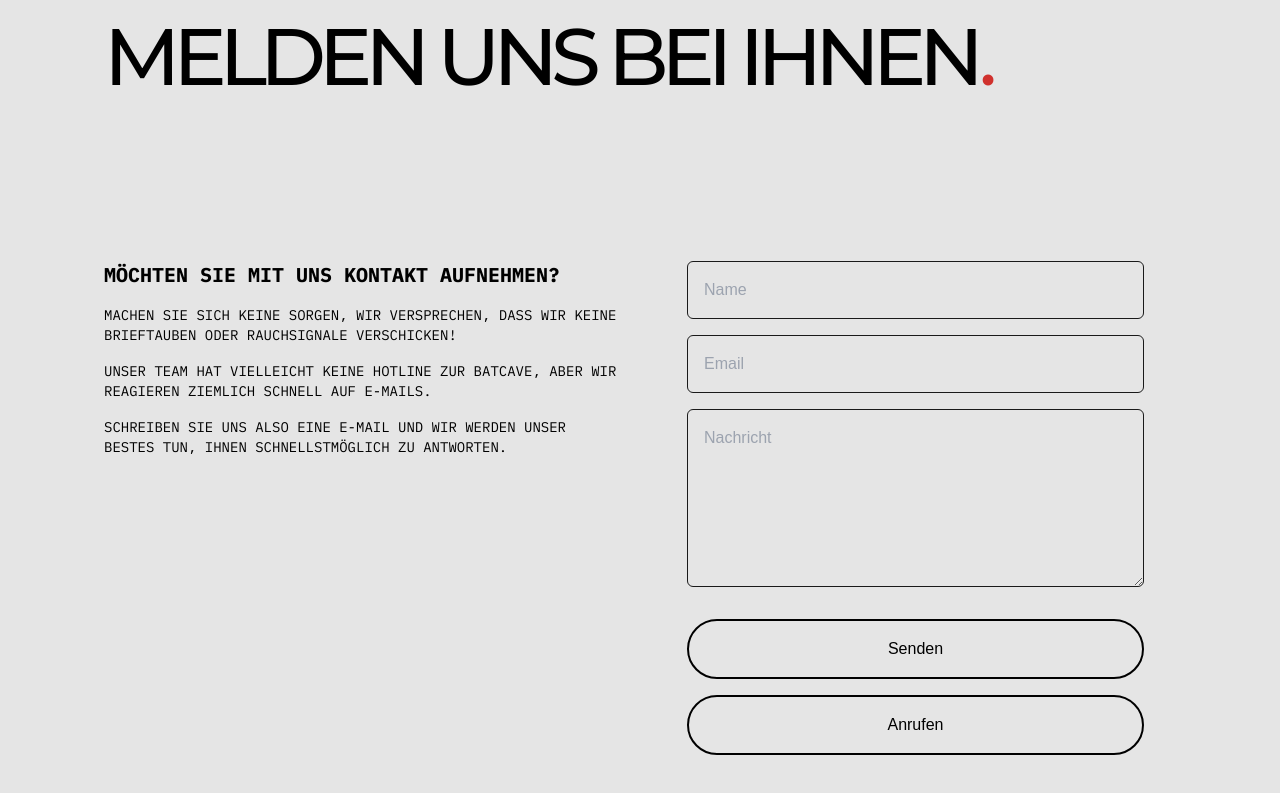
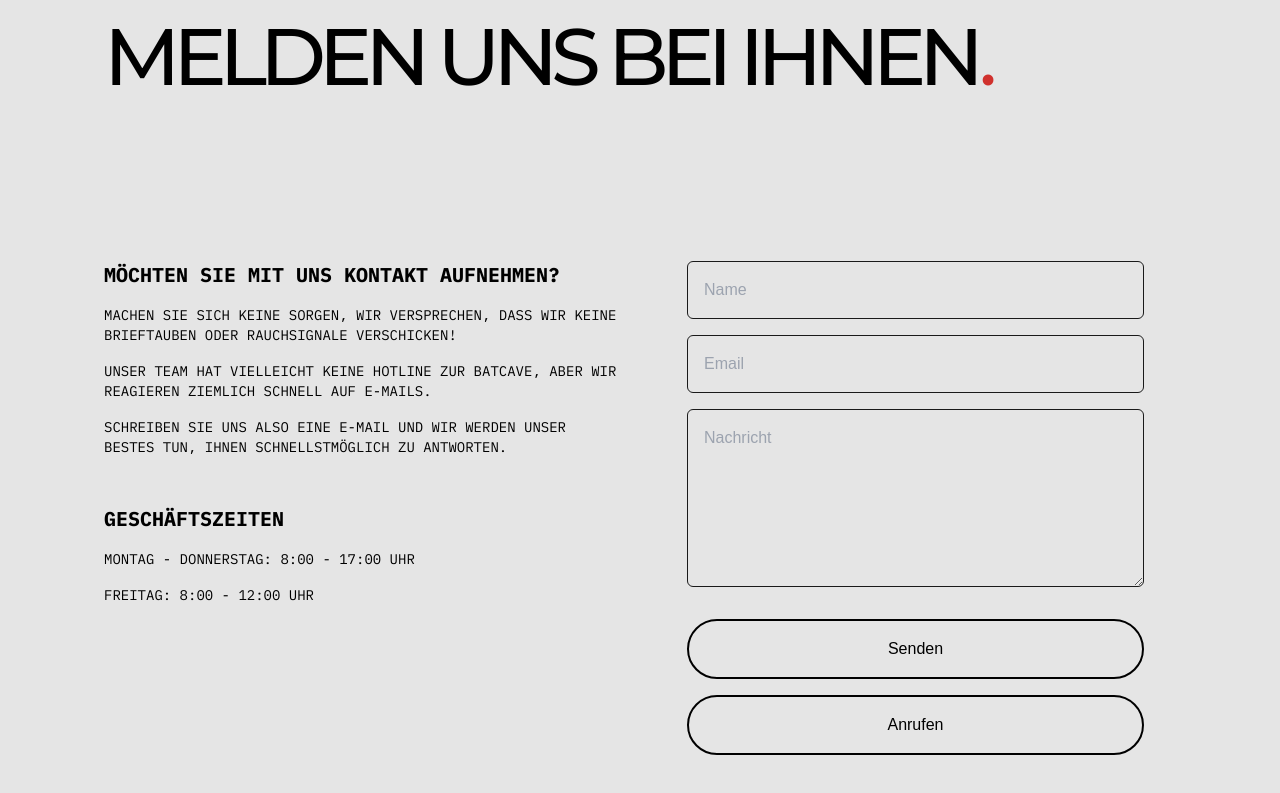
Before and after one commit to KaeSaro/ConstructaBau, a Next.js app: page /kontakt in a window 1280 px wide. Shown: the part 401-1194 px from the top of the page. Built offline with nearby package versions, Linux system fonts and the light colour scheme.

Commit message:
geschaeftszeiten

```diff
--- a/app/kontakt/page.js
+++ b/app/kontakt/page.js
@@ -19,7 +19,6 @@ export default function Kontakt() {
 
         {/* Flexbox für Desktop: Text und Formular nebeneinander */}
         <div className="flex flex-col md:flex-row space-y-8 md:space-y-0 md:space-x-8 mt-32">
-          {/* Text links */}
           <div className="w-full md:w-1/2 flex flex-col space-y-4 md:pt-8">
             <h2 className="text-xl font-bold font-['IBM_Plex_Mono',_sans-serif] text-black uppercase">
               MÖCHTEN SIE MIT UNS KONTAKT AUFNEHMEN?
@@ -33,6 +32,20 @@ export default function Kontakt() {
             <p className="text-sm text-black font-['IBM_Plex_Mono',_sans-serif] uppercase">
               Schreiben Sie uns also eine E-Mail und wir werden unser Bestes tun, Ihnen Schnellstmöglich zu antworten.
             </p>
+
+            <div className="pt-8">
+              {' '}
+              {/* Zusätzlicher Wrapper mit Padding */}
+              <h3 className="text-xl font-bold font-['IBM_Plex_Mono',_sans-serif] text-black uppercase">
+                Geschäftszeiten
+              </h3>
+              <p className="text-sm text-black font-['IBM_Plex_Mono',_sans-serif] uppercase mt-4">
+                Montag - Donnerstag: 8:00 - 17:00 Uhr
+              </p>
+              <p className="text-sm text-black font-['IBM_Plex_Mono',_sans-serif] uppercase mt-4">
+                Freitag: 8:00 - 12:00 Uhr
+              </p>
+            </div>
           </div>
 
           {/* Formular rechts */}
```
Also changed, not shown: 1 other file (tests, documents, lock files or other folders).
